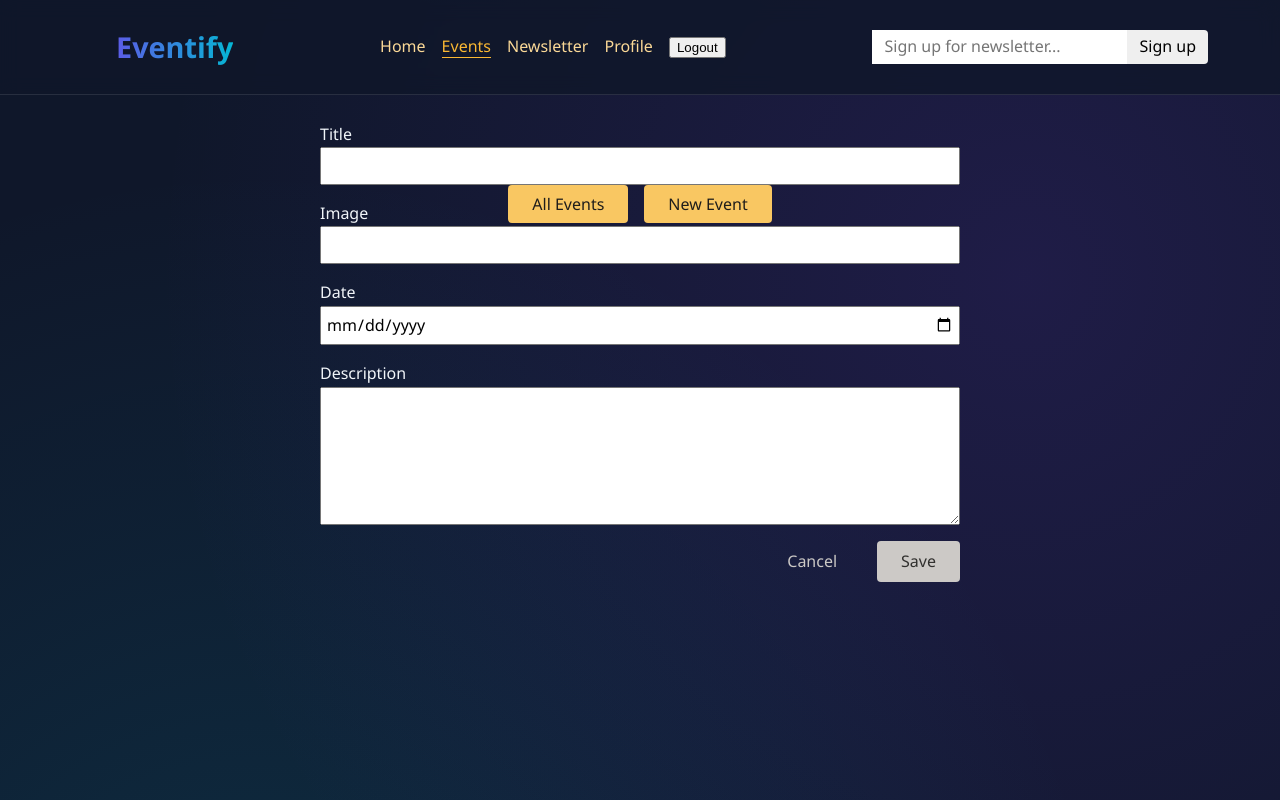
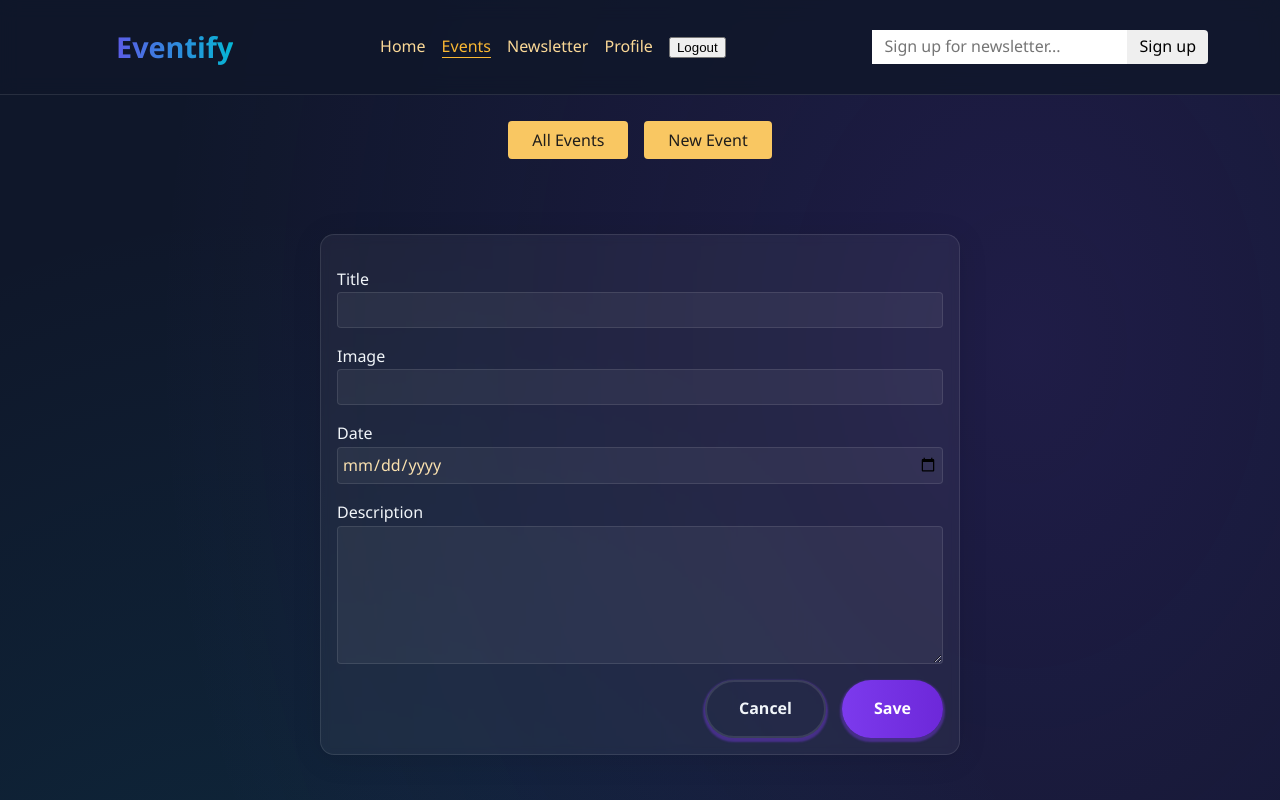
Before and after one commit to Ojfirst/eventsapp, a React (Vite) app: page /events/new in a window 1280 px wide. Shown: the top 800 px of the page. Built offline with nearby package versions, Linux system fonts and the light colour scheme; sample sign-in values are in the browser's storage; some icons are missing.

Commit message:
Improve UI

```diff
--- a/src/components/Events/EventForm.module.css
+++ b/src/components/Events/EventForm.module.css
@@ -1,6 +1,13 @@
 .form {
   max-width: 40rem;
-  margin: 2rem auto;
+  margin: 3rem auto;
+  padding: 1rem;
+  background: var(--glass-bg);
+  border-radius: 14px;
+  box-shadow: 0 4px 30px rgba(0, 0, 0, 0.1);
+  backdrop-filter: blur(5px);
+  -webkit-backdrop-filter: blur(5px);
+  border: 1px solid var(--glass-border);
 }
 
 .form label,
@@ -14,6 +21,12 @@
 .form textarea {
   font: inherit;
   padding: 0.25rem;
+  border-radius: 4px;
+  border: 1px solid var(--glass-border);
+  background-color: var(--glass-bg);
+  color: var(--color-primary-300);
+  margin-bottom: 0.5rem;
+  outline: none;
 }
 
 .actions {
@@ -25,16 +38,24 @@
 .actions button {
   font: inherit;
   cursor: pointer;
-  padding: 0.5rem 1.5rem;
-  border-radius: 4px;
-  background-color: var(--color-gray-300);
-  color: var(--color-gray-800);
+  padding: 0.9rem 2rem;
+  border-radius: 50px;
+  font-weight: 600;
+  cursor: pointer;
+  transition: all 0.3s ease;
+  font-size: 1rem;
   border: none;
+  background: linear-gradient(to right, var(--primary), var(--primary-dark));
+  color: white;
+  box-shadow: 0 2px 2px 2px rgba(124, 58, 237, 0.4);
+
 }
 
 .actions button[type='button'] {
-  background-color: transparent;
-  color: var(--color-gray-300);
+  background: transparent;
+  color: var(--text-primary);
+  border: 2px solid var(--glass-border);
+
 }
 
 .actions button:hover {
@@ -42,5 +63,5 @@
 }
 
 .actions button[type='button']:hover {
-  background-color: var(--color-gray-800);
+  background: var(--color-primary-700);
 }
--- a/src/components/Events/EventsList.module.css
+++ b/src/components/Events/EventsList.module.css
@@ -1,10 +1,7 @@
 .events {
   margin: 2rem auto;
   max-width: 40rem;
-  min-height: 100vh;
-
   position: relative;
-  top: 10rem;
   z-index: 1;
 }
 
@@ -29,7 +26,7 @@
 }
 
 .item img {
-  width: 33%;
+  width: 20%;
   object-fit: cover;
 }
 
--- a/src/components/Events/EventsNavigation.module.css
+++ b/src/components/Events/EventsNavigation.module.css
@@ -4,8 +4,8 @@
   justify-content: center;
 
   position: relative;
-  top: 10rem;
   z-index: 1;
+  margin-top: 6rem;
 }
 
 .list {
--- a/src/components/NewsLetter/NewsLetter.jsx
+++ b/src/components/NewsLetter/NewsLetter.jsx
@@ -3,9 +3,11 @@ import PageContent from '../Home/PageContent';
 
 function NewsletterPage() {
   return (
-    <PageContent title="Join our awesome newsletter!">
+    <div style={{'padding': '10rem'}}>
+    <PageContent title="Join our awesome newsletter!" >
       <NewsletterSignup />
     </PageContent>
+    </div>
   );
 }
 
--- a/src/components/UI/Modal.module.css
+++ b/src/components/UI/Modal.module.css
@@ -13,8 +13,16 @@
   top: 8vh;
   left: 5%;
   width: 90%;
-  background-color: var(--color-gray-900);
   padding: 1rem;
+  background: var(--glass-bg);
+  border-radius: 14px;
+  box-shadow: 0 4px 30px rgba(0, 0, 0, 0.1);
+  backdrop-filter: blur(5px);
+  -webkit-backdrop-filter: blur(5px);
+  border: 1px solid var(--glass-border);
+  color: var(--color-gray-100);
+  padding: 1rem;
+  margin-top: 10rem;
   border-radius: 14px;
   box-shadow: 0 2px 8px rgba(0, 0, 0, 0.25);
   z-index: 30;
--- a/src/routes/event/EventDetailPage.jsx
+++ b/src/routes/event/EventDetailPage.jsx
@@ -3,7 +3,6 @@ import { Await, useRouteLoaderData } from 'react-router';
 
 import EventItem from '../../components/Events/EventItem';
 import EventsList from '../../components/Events/EventsList';
-import Footer from '../../components/Home/Footer';
 
 const EventDetailPage = () => {
 	const { event, events } = useRouteLoaderData('event-detail'); // Use the loader data from the route with id 'event-detail'
@@ -13,19 +12,18 @@ const EventDetailPage = () => {
 		<>
 			<Suspense
 				fallback={
-					<p style={{ textAlign: 'center' }}>Loading Event details....</p>
+					<p style={{ textAlign: 'center',  }}>Loading Event details....</p>
 				}>
 				<Await resolve={event}>
 					{(loadEvent) => <EventItem event={loadEvent} />}
 				</Await>
 			</Suspense>
 
-			<Suspense fallback={<p style={{ textAlign: 'center' }}>Loading...</p>}>
+			<Suspense fallback={<p style={{ textAlign: 'center', minHeight: '100vh'  }}>Loading...</p>}>
 				<Await resolve={events}>
 					{(loadEvent) => <EventsList events={loadEvent} />}
 				</Await>
 			</Suspense>
-      <Footer />
 		</>
 	);
 };
--- a/src/routes/event/EventRoot.jsx
+++ b/src/routes/event/EventRoot.jsx
@@ -1,16 +1,17 @@
 import React from 'react';
 import { Outlet } from 'react-router';
-
+import Footer from '../../components/Home/Footer';
 import EventsNavigation from '../../components/Events/EventsNavigation';
 
 const EventRootLayer = () => {
 	return (
-		<>
+		<div style={{ minHeight: '100vh', display: 'flex', flexDirection: 'column' }}>
 			<EventsNavigation />
-			<div style={{'minHeight': '100vh'}}>
+			<main style={{ flex: 1 }}>
 				<Outlet />
-			</div>
-		</>
+			</main>
+			<Footer />
+		</div>
 	);
 };
 
```
